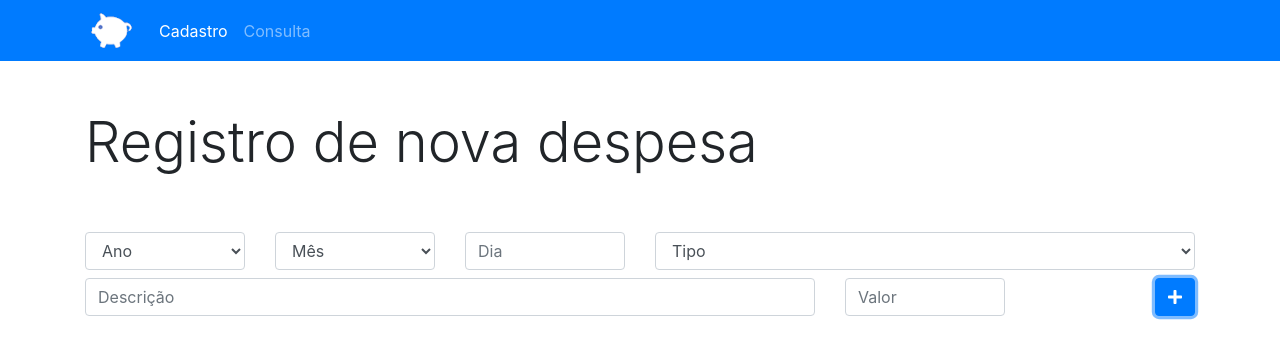
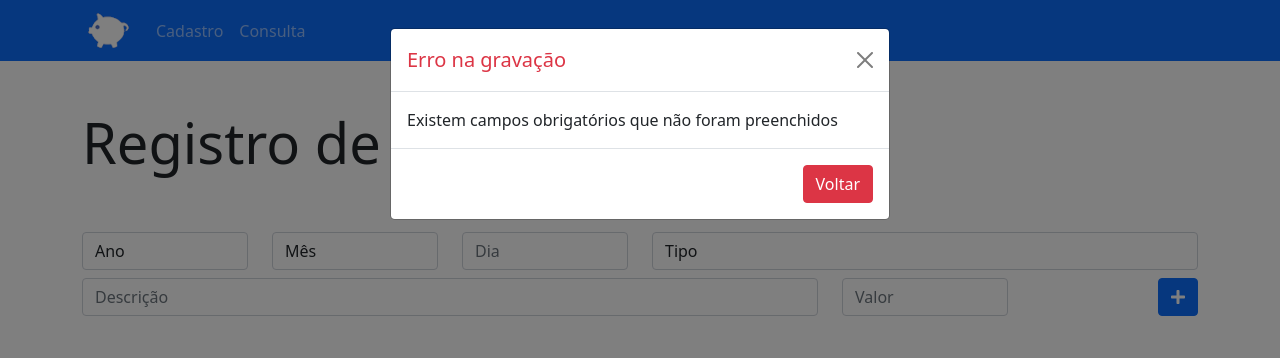
Before and after one commit to lfrezen/app-orcamento-pessoal, a plain HTML site: page index.html in a window 1280 px wide. Both pictures are taken after a click on the button 1175 px from the left and 297 px from the top of the page. Drawn offline with nearby package versions, Linux system fonts and the light colour scheme.

Commit message:
Incluída mensagem de sucesso ou erro na inclusão de novo cadastro e alterado para Bootstrap 5

```diff
--- a/app.js
+++ b/app.js
@@ -6,6 +6,14 @@ class Despesa {
         this.tipo = tipo
         this.descricao = descricao
         this.valor = valor
+    }
+    validarDados() {
+        for (let i in this) {
+            if (this[i] == undefined || this[i] == '' || this[i] == null) {
+                return false;
+            }
+        }
+        return true;
     }
 }
 
@@ -47,5 +55,18 @@ function cadastrarDespesa() {
         valor.value
     );
 
-    bd.gravar(despesa);
+    if (despesa.validarDados()) {
+        bd.gravar(despesa);
+        document.getElementById('exampleModalLabel').innerText = 'Registro inserido com sucesso';
+        document.getElementById('messageBody').innerText = 'Despesa foi cadastrada com sucesso';
+        $('#messageTitle').addClass('text-success');
+        $(':button:contains(Voltar)').addClass('btn-success');
+        $('#modalRegistraDespesa').modal('show');
+    } else {
+        document.getElementById('exampleModalLabel').innerText = 'Erro na gravação';
+        document.getElementById('messageBody').innerText = 'Existem campos obrigatórios que não foram preenchidos';
+        $('#messageTitle').addClass('text-danger');
+        $(':button:contains(Voltar)').addClass('btn-danger');
+        $('#modalRegistraDespesa').modal('show');
+    }
 }
--- a/index.html
+++ b/index.html
@@ -3,13 +3,13 @@
     <meta charset="utf-8" />
 		<title>Orçamento pessoal</title>
 
-		<!-- Bootstrap início -->
-		<link rel="stylesheet" href="https://maxcdn.bootstrapcdn.com/bootstrap/4.0.0/css/bootstrap.min.css" integrity="sha384-Gn5384xqQ1aoWXA+058RXPxPg6fy4IWvTNh0E263XmFcJlSAwiGgFAW/dAiS6JXm" crossorigin="anonymous">
+    <!-- Bootstrap 5 -->
+    <link href="https://cdn.jsdelivr.net/npm/bootstrap@5.0.0-beta1/dist/css/bootstrap.min.css" rel="stylesheet" integrity="sha384-giJF6kkoqNQ00vy+HMDP7azOuL0xtbfIcaT9wjKHr8RbDVddVHyTfAAsrekwKmP1" crossorigin="anonymous">
+    <script src="https://cdn.jsdelivr.net/npm/@popperjs/core@2.5.4/dist/umd/popper.min.js" integrity="sha384-q2kxQ16AaE6UbzuKqyBE9/u/KzioAlnx2maXQHiDX9d4/zp8Ok3f+M7DPm+Ib6IU" crossorigin="anonymous"></script>
+    <script src="https://cdn.jsdelivr.net/npm/bootstrap@5.0.0-beta1/dist/js/bootstrap.min.js" integrity="sha384-pQQkAEnwaBkjpqZ8RU1fF1AKtTcHJwFl3pblpTlHXybJjHpMYo79HY3hIi4NKxyj" crossorigin="anonymous"></script>
 
+    <!-- jQuery -->
     <script src="https://code.jquery.com/jquery-3.2.1.slim.min.js" integrity="sha384-KJ3o2DKtIkvYIK3UENzmM7KCkRr/rE9/Qpg6aAZGJwFDMVNA/GpGFF93hXpG5KkN" crossorigin="anonymous"></script>
-    <script src="https://cdnjs.cloudflare.com/ajax/libs/popper.js/1.12.9/umd/popper.min.js" integrity="sha384-ApNbgh9B+Y1QKtv3Rn7W3mgPxhU9K/ScQsAP7hUibX39j7fakFPskvXusvfa0b4Q" crossorigin="anonymous"></script>
-    <script src="https://maxcdn.bootstrapcdn.com/bootstrap/4.0.0/js/bootstrap.min.js" integrity="sha384-JZR6Spejh4U02d8jOt6vLEHfe/JQGiRRSQQxSfFWpi1MquVdAyjUar5+76PVCmYl" crossorigin="anonymous"></script>
-    <!-- Bootstrap fim -->
 
     <!-- Font Awesome -->
     <script defer src="https://use.fontawesome.com/releases/v5.0.8/js/all.js"></script>
@@ -109,6 +109,24 @@
         </div>
       </div>
     </div>
+
+    <!-- Modal Gravacao-->
+    <div class="modal fade" id="modalRegistraDespesa" tabindex="-1" aria-labelledby="exampleModalLabel" aria-hidden="true">
+      <div class="modal-dialog">
+        <div class="modal-content">
+          <div class="modal-header" id="messageTitle">
+            <h5 class="modal-title" id="exampleModalLabel"></h5>
+            <button type="button" class="btn-close" data-bs-dismiss="modal" aria-label="Close"></button>
+          </div>
+          <div class="modal-body" id="messageBody">
+          </div>
+          <div class="modal-footer">
+            <button type="button" class="btn" data-bs-dismiss="modal">Voltar</button>
+          </div>
+        </div>
+      </div>
+    </div>
+
   </body>
 
 </html>
```
